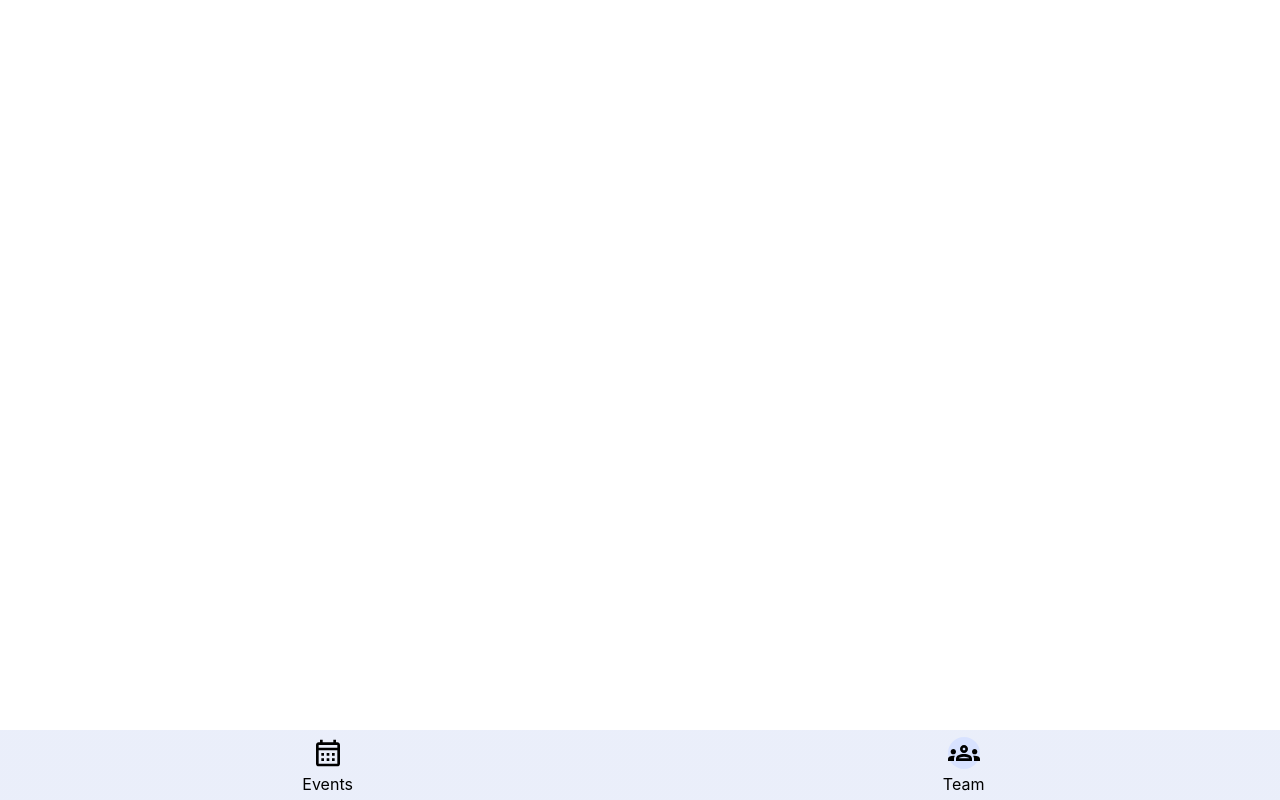
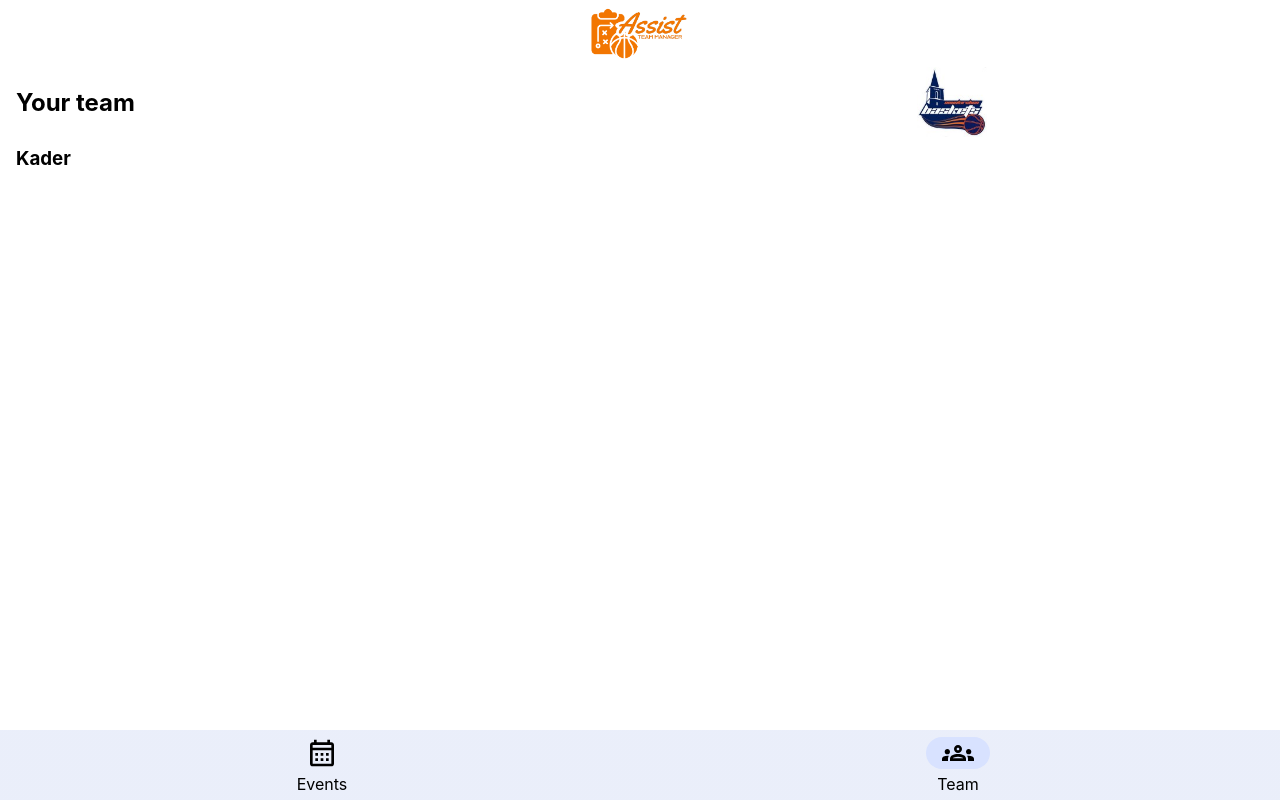
Before and after one commit to gaiisay/capstone-project, a Next.js app: page /team in a window 1280 px wide. Built offline with nearby package versions, Linux system fonts and the light colour scheme.

Commit message:
add team page content

```diff
--- a/components/Footer/index.js
+++ b/components/Footer/index.js
@@ -14,7 +14,7 @@ function Footer() {
           Events
         </StyledLink>
         <StyledLink href="/team" variant="nav">
-          <Svg variant="team" active={pathname === "/team" ? true : false} />
+          <Svg variant="team" active={pathname.startsWith("/team") ? true : false} />
           Team
         </StyledLink>
       </StyledNav>
--- a/components/Header/index.js
+++ b/components/Header/index.js
@@ -1,6 +1,6 @@
 import Image from "next/image";
 import { useRouter } from "next/router";
-import styled from "styled-components";
+import styled, { css } from "styled-components";
 import StyledLink from "../StyledLink";
 import Svg from "../Svg";
 import logo from "../../public/logo.png";
@@ -9,18 +9,9 @@ function Header() {
   const { pathname } = useRouter();
   const { id } = useRouter().query;
 
-  if (pathname === "/") {
-    return (
-      <StyledHeader>
-        <Image src={logo} width={50} alt="Logo" />
-        <StyledH1>Your Events</StyledH1>
-      </StyledHeader>
-    );
-  }
-
   if (pathname.startsWith("/events/")) {
     return (
-      <StyledHeader>
+      <StyledHeader isSubpage>
         <StyledLink href={pathname.includes("edit") ? `/events/${id}` : "/"} variant="back">
           <Svg variant="back" />
         </StyledLink>
@@ -31,18 +22,29 @@ function Header() {
     );
   }
 
-  return;
+  return (
+    <StyledHeader>
+      <Image src={logo} width={100} alt="Logo" />
+    </StyledHeader>
+  );
 }
 
 const StyledHeader = styled.header`
   padding: 0.5rem 1rem;
   display: flex;
+  justify-content: center;
+  align-items: center;
   gap: 1rem;
-  align-items: center;
+
+  ${({ isSubpage }) =>
+    isSubpage &&
+    css`
+      justify-content: flex-start;
+    `}
 `;
 const StyledH1 = styled.h1`
   font-size: 1.2rem;
-  width: 10px;
+  width: 4ch;
 `;
 
 export default Header;
--- a/components/Svg/index.js
+++ b/components/Svg/index.js
@@ -13,7 +13,7 @@ const svgObject = {
   team: "M4 13C5.1 13 6 12.1 6 11C6 9.9 5.1 9 4 9C2.9 9 2 9.9 2 11C2 12.1 2.9 13 4 13ZM5.13 14.1C4.76 14.04 4.39 14 4 14C3.01 14 2.07 14.21 1.22 14.58C0.48 14.9 0 15.62 0 16.43V18H4.5V16.39C4.5 15.56 4.73 14.78 5.13 14.1ZM20 13C21.1 13 22 12.1 22 11C22 9.9 21.1 9 20 9C18.9 9 18 9.9 18 11C18 12.1 18.9 13 20 13ZM24 16.43C24 15.62 23.52 14.9 22.78 14.58C21.93 14.21 20.99 14 20 14C19.61 14 19.24 14.04 18.87 14.1C19.27 14.78 19.5 15.56 19.5 16.39V18H24V16.43ZM16.24 13.65C15.07 13.13 13.63 12.75 12 12.75C10.37 12.75 8.93 13.14 7.76 13.65C6.68 14.13 6 15.21 6 16.39V18H18V16.39C18 15.21 17.32 14.13 16.24 13.65ZM8.07 16C8.16 15.77 8.2 15.61 8.98 15.31C9.95 14.93 10.97 14.75 12 14.75C13.03 14.75 14.05 14.93 15.02 15.31C15.79 15.61 15.83 15.77 15.93 16H8.07ZM12 8C12.55 8 13 8.45 13 9C13 9.55 12.55 10 12 10C11.45 10 11 9.55 11 9C11 8.45 11.45 8 12 8ZM12 6C10.34 6 9 7.34 9 9C9 10.66 10.34 12 12 12C13.66 12 15 10.66 15 9C15 7.34 13.66 6 12 6Z",
 };
 
-function Svg({ variant, color = "currentColor", active = false }) {
+function Svg({ variant, color = "currentColor", active }) {
   return (
     <SvgContainer variant={variant} active={active}>
       <StyledSvg variant={variant} viewBox="0 0 24 24">
@@ -46,13 +46,20 @@ const SvgContainer = styled.div`
   display: flex;
   justify-content: center;
   align-items: center;
+
   ${({ variant }) =>
-    variant === "team" ||
-    (variant === "events" &&
-      css`
-        width: 64px;
-        height: 32px;
-      `)}
+    variant === "team" &&
+    css`
+      width: 64px;
+      height: 32px;
+    `}
+
+  ${({ variant }) =>
+    variant === "events" &&
+    css`
+      width: 64px;
+      height: 32px;
+    `}
 
   ${({ active }) =>
     active &&
--- a/pages/team/index.js
+++ b/pages/team/index.js
@@ -1,3 +1,28 @@
-function Team() {}
+import Image from "next/image";
+import styled from "styled-components";
+import teamLogo from "../../public/teamLogo.jpeg";
+
+function Team() {
+  return (
+    <Wrapper>
+      <h2>Your team</h2>
+      <Image src={teamLogo} width={70} alt="teamlogo" />
+      <h3>Kader</h3>
+    </Wrapper>
+  );
+}
+
+const Wrapper = styled.div`
+  width: 100%;
+  padding: 0 1rem;
+  display: grid;
+  grid-template-columns: 1fr 1fr;
+  align-items: center;
+  row-gap: 10px;
+
+  img {
+    justify-self: center;
+  }
+`;
 
 export default Team;
```
Also changed, not shown: public/logo.png, public/teamlogo.jpeg (added).
